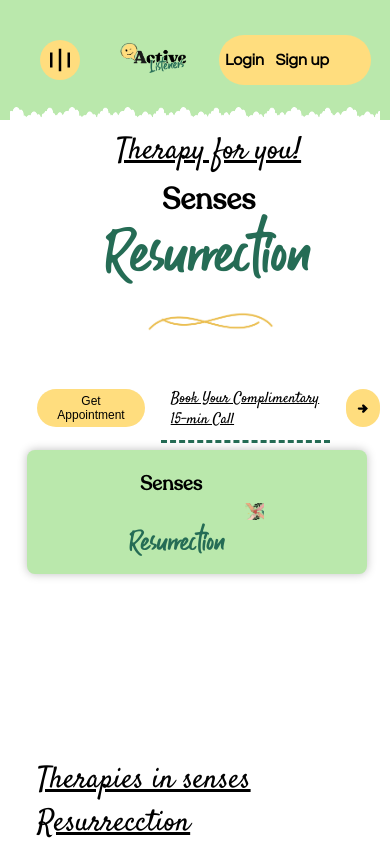
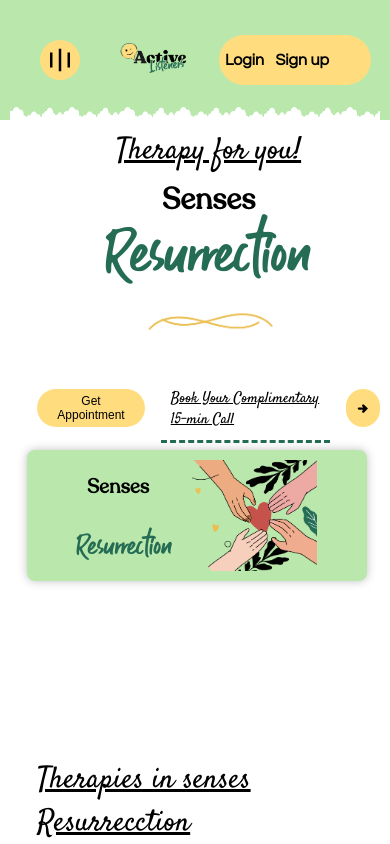
Before and after one commit to Thameem6369538954/Active-Listeners, a React (Create React App) app: page /Senses in a window 390 px wide. Shown: the top 844 px of the page. Built offline with nearby package versions, Linux system fonts and the light colour scheme.

Commit message:
new commit

```diff
--- a/src/Css/GriefSupport.css
+++ b/src/Css/GriefSupport.css
@@ -461,7 +461,7 @@ form .buttons button,
     cursor: pointer;
   }
   .card-inner img {
-    width: 39px;
+    width: 145px;
   }
   .card-inner {
     width: 87%;
```
